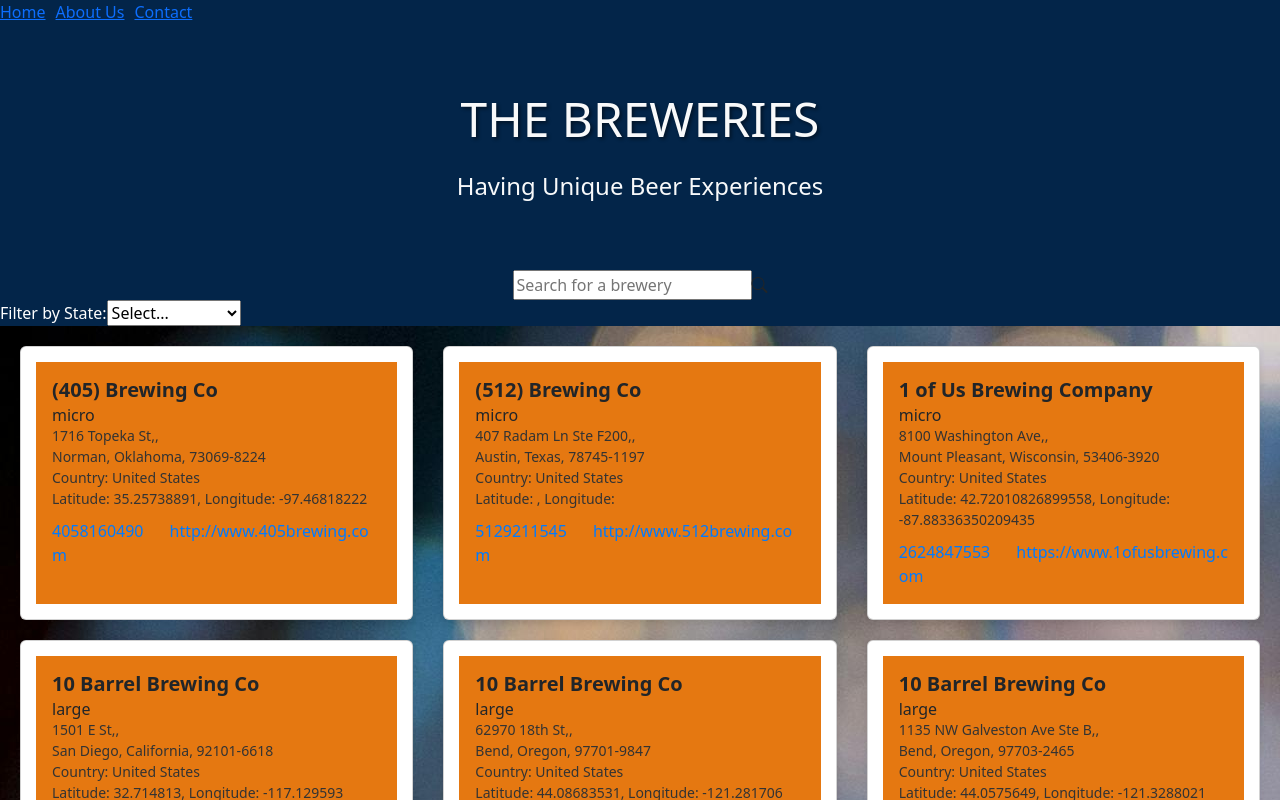
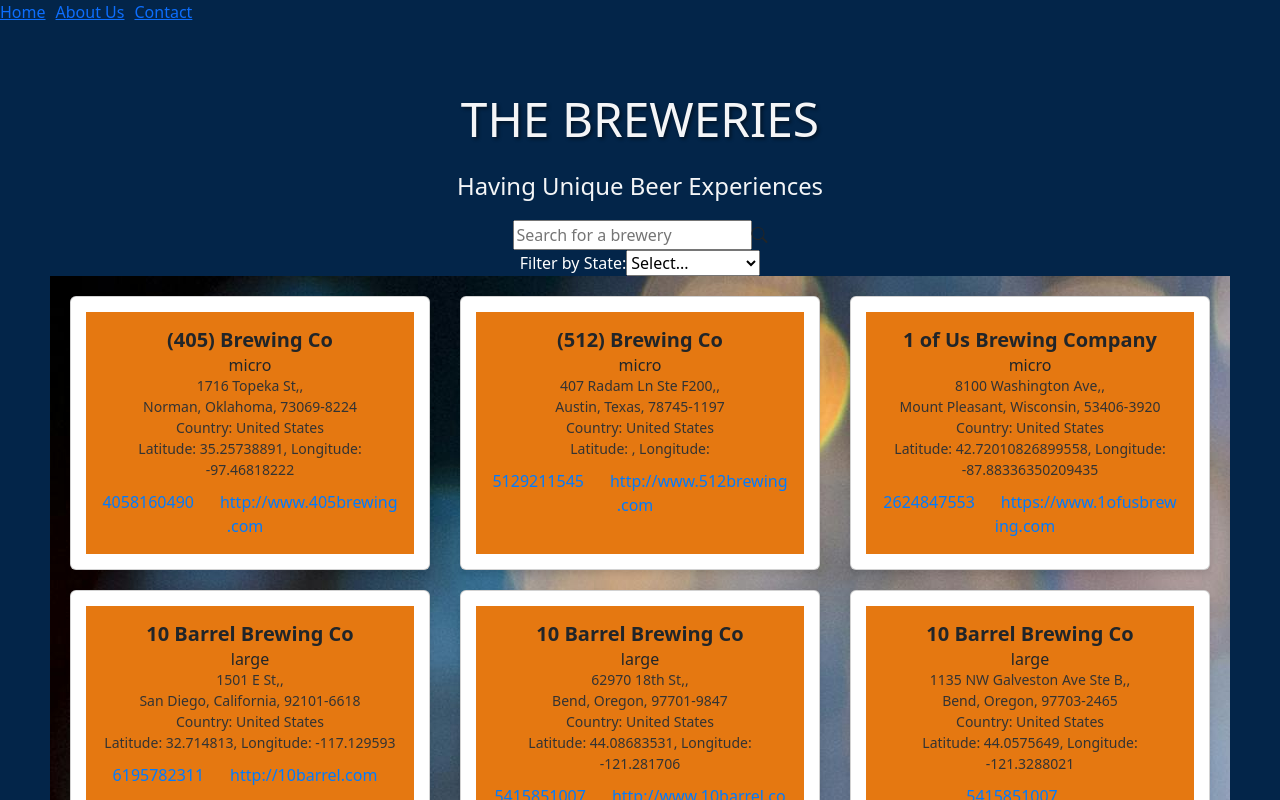
Before and after one commit to GathogoG/brewery-finder, a React (Create React App) app: page / in a window 1280 px wide. Shown: the top 800 px of the page. Built offline with nearby package versions, Linux system fonts and the light colour scheme.

Commit message:
accessing all pages

```diff
--- a/src/App.js
+++ b/src/App.js
@@ -1,14 +1,13 @@
 import React from 'react';
 import './App.css';
 import Navbar from './components/NavBar';
-import BreweryPage from "./BreweryPage";
-//import SearchBar from "./components/SearchBar";
+
+
 
 function App() {
 
   return (<div className='p'>
       <Navbar/>
-      <BreweryPage />
       </div>)}
 
 export default App;
--- a/src/BreweryPage.js
+++ b/src/BreweryPage.js
@@ -1,10 +1,9 @@
 import brewerys from './db.json'
-//import React from 'react'
 import './App.css';
 import {  Input  } from "@chakra-ui/react";
 import React, { useState } from "react";
 import FilterComponent from './FilteredComponent';
-//import BreweryFilter from './BreweryFilter';
+
 
 function BreweryPage() {
      const [search, setSearch] = useState(""); // Initialize state for search input value
@@ -32,7 +31,6 @@ function BreweryPage() {
 </div>
 
 <FilterComponent items={brewerys} setFilter={setFilter}/>
-{/* <BreweryFilter/> */}
       <div className="card-container">
         {breweries.map((brewery) => (
           <div className="card" key={brewery.id}>
--- a/src/components/Home.jsx
+++ b/src/components/Home.jsx
@@ -1,5 +1,6 @@
 // Home.jsx
 import React from 'react';
+import BreweryPage from '../BreweryPage';
 import './App.css'
 
 function Home() {
@@ -7,6 +8,8 @@ function Home() {
         <div className='home-container'>
             <h2 className='title'>THE BREWERIES</h2>
             <p className='subtitle'>Having Unique Beer Experiences</p>
+            {/* Render BreweryPage */}
+      <BreweryPage />
             {/* Additional content can be added here */}
         </div>
     );
```
